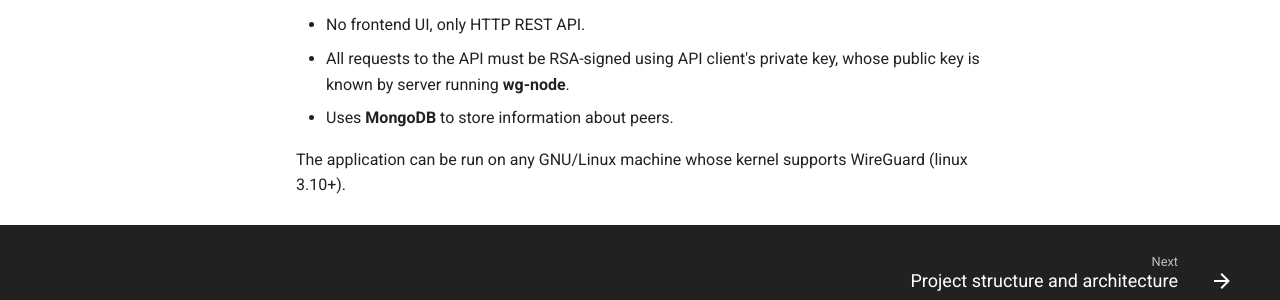
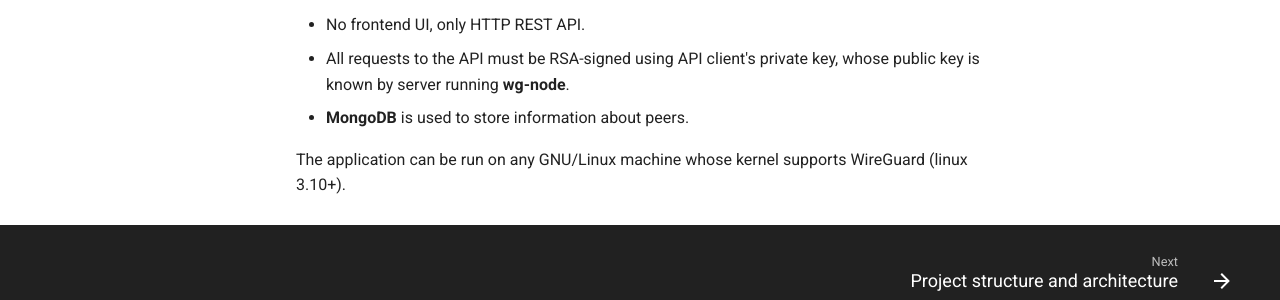
Before and after one commit to jieggii/wg-node, an MkDocs documentation site: the page built from docs/index.md, in a window 1280 px wide. Shown: the part 518-818 px from the top of the page. Built offline with MkDocs 1.6.1 and Material for MkDocs 9.7.7, drawn with Linux system fonts in a browser that asks for light colours; comment, search, counter and statistics services are not loaded.

Commit message:
Update docs index page and README.md

```diff
--- a/docs/index.md
+++ b/docs/index.md
@@ -19,6 +19,6 @@ and has some noticeable key differences:
 - No frontend UI, only HTTP REST API.
 - All requests to the API must be RSA-signed using API client's private key,
   whose public key is known by server running **wg-node**.
-- Uses **MongoDB** to store information about peers.
+- **MongoDB** is used to store information about peers.
 
 The application can be run on any GNU/Linux machine whose kernel supports WireGuard (linux 3.10+).
```
Also changed, not shown: README.md (+1 -1 lines).
